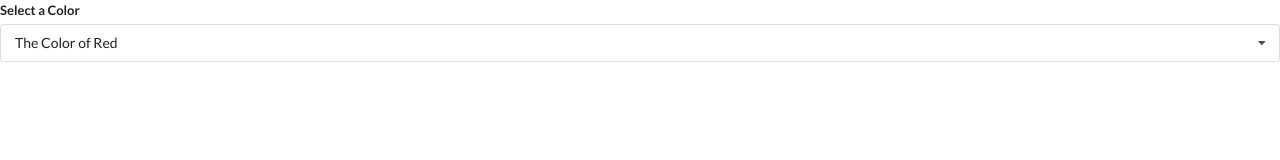
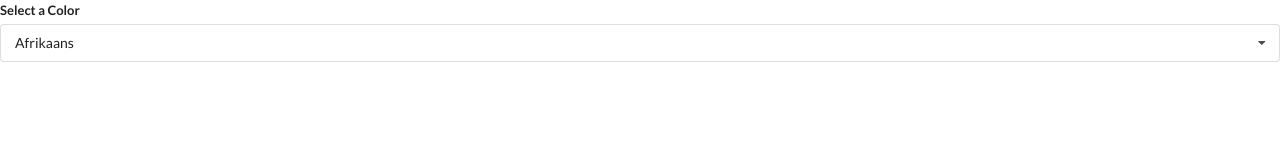
Before and after one commit to raja4net/react-widgets, a React (Create React App) app: page / in a window 1280 px wide. Shown: the top 160 px of the page. Built offline with nearby package versions, Linux system fonts and the light colour scheme.

Commit message:
Translate widget added

```diff
--- a/src/App.js
+++ b/src/App.js
@@ -2,6 +2,7 @@
 import Accordion from './components/Accordion';
 import Search from './components/Search';
 import Dropdown from './components/Dropdown';
+import Translate from './components/Translate';
 
 const items = [
     {
@@ -34,14 +35,12 @@
 ];
 
 const App = () => {
-    const [selected, setSelected] = useState(options[0]);
+
     return (
         <div>
-            <Dropdown
-                selected={selected}
-                onSelectedChange={setSelected}
-                options={options} />
-        </div>);
+            <Translate />
+        </div>
+    );
 
 };
 
--- /dev/null
+++ b/src/components/Translate.js
@@ -0,0 +1,34 @@
+import React, { useState } from 'react';
+import Dropdown from './Dropdown';
+
+const options = [
+    {
+        label: 'Afrikaans',
+        value: 'af'
+    },
+    {
+        label: 'Arabic',
+        value: 'ar'
+    },
+    {
+        label: 'Hindi',
+        value: 'hi'
+    }
+];
+
+const Translate = () => {
+    const [language, setLanguage] = useState(options[0]);
+    return (
+        <div>
+            <Dropdown
+                options={options}
+                selected={language}
+                onSelectedChange={setLanguage}
+            />
+        </div>
+
+    );
+
+};
+
+export default Translate;
```
Also changed, not shown: src/components/Dropdown.js (+7 -0 lines).
